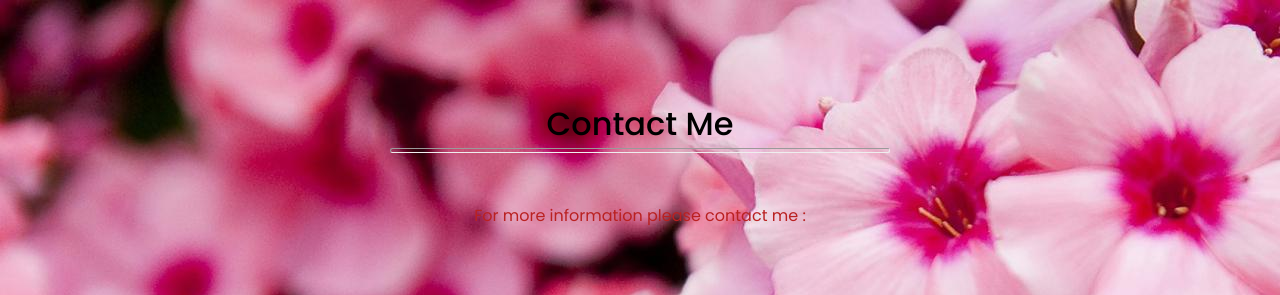
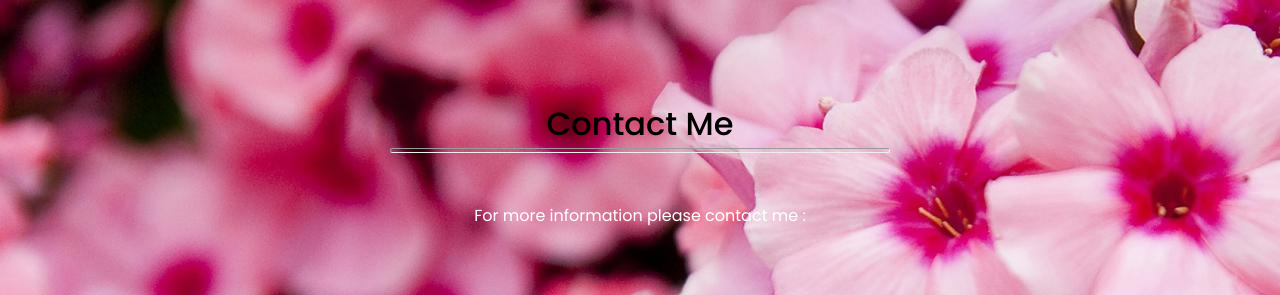
Before and after one commit to ayutresna/ayutresna.github.io, a plain HTML site: page index.html in a window 1280 px wide. Shown: the part 2980-3275 px from the top of the page. Drawn offline with Linux system fonts and the light colour scheme; files whose address does not match are found by name.

Commit message:
mengubah warna font contact

```diff
--- a/index.html
+++ b/index.html
@@ -173,7 +173,7 @@
 			<h2 class="section-title">Contact Me</h2>
 			<hr style="width: 500px; height: 5px; border-radius: 10px" />
 		</div>
-		<p style="padding: 50px;color:rgb(186, 33, 33);">For more information please contact me : <br>
+		<p style="padding: 50px;color:rgb(255, 255, 255);">For more information please contact me : <br>
 		</p>
 		<div class="content">
 
```
